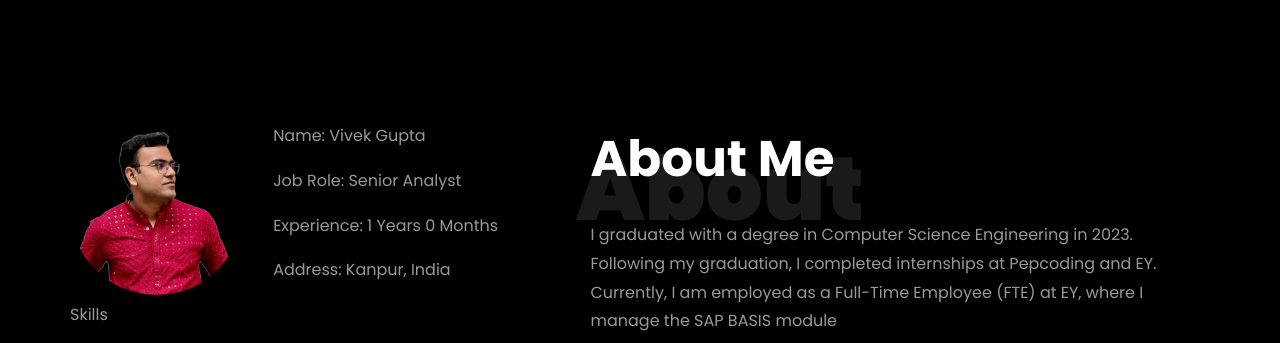
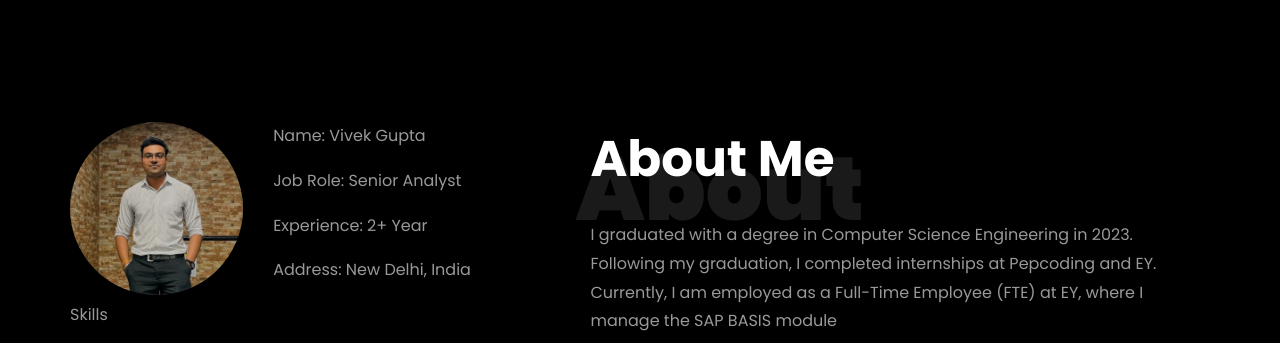
Before and after one commit to vivekgupta6534294/Portfolio, a plain HTML site: page index.html in a window 1280 px wide. Shown: the part 740-1083 px from the top of the page. Drawn offline with Linux system fonts and the light colour scheme; files whose address does not match are found by name.

Commit message:
Portfolio Updated

```diff
--- a/index.html
+++ b/index.html
@@ -227,7 +227,7 @@
 								<div class="row">
 									<div class="col-sm-6 col-md-5">
 									  <div class="about-img">
-										<img src="images/about-me.png" id="circularProfile" class="img-fluid rounded b-shadow-a" alt="">
+										<img src="images/about-me.jpg" id="circularProfile" class="img-fluid rounded b-shadow-a" alt="">
 									  </div>
 									</div>
 									<!-- Details next to profile image -->
@@ -235,8 +235,8 @@
 									  <div class="about-info">
 										<p><span class="title-s">Name: </span> <span>Vivek Gupta</span></p>
 										<p><span class="title-s">Job Role: </span> <span>Senior Analyst</span></p>
-										<p><span class="title-s">Experience: </span> <span>1 Years 0 Months</span></p>
-										<p><span class="title-s">Address: </span> <span>Kanpur, India</span></p>
+										<p><span class="title-s">Experience: </span> <span>2+ Year</span></p>
+										<p><span class="title-s">Address: </span> <span>New Delhi, India</span></p>
 									  </div>
 									</div>
 								  </div>
@@ -595,7 +595,7 @@
           			<span class="icon-map-signs"></span>
           		</div>
           		<h3 class="mb-4">Address</h3>
-	            <p> Kanpur, India</p>
+	            <p> New Delhi, India</p>
 	          </div>
           </div>
           <div class="col-md-6 col-lg-3 d-flex ftco-animate">
```
Also changed, not shown: images/about-me-main.png (added), images/about-me.jpg (added).
